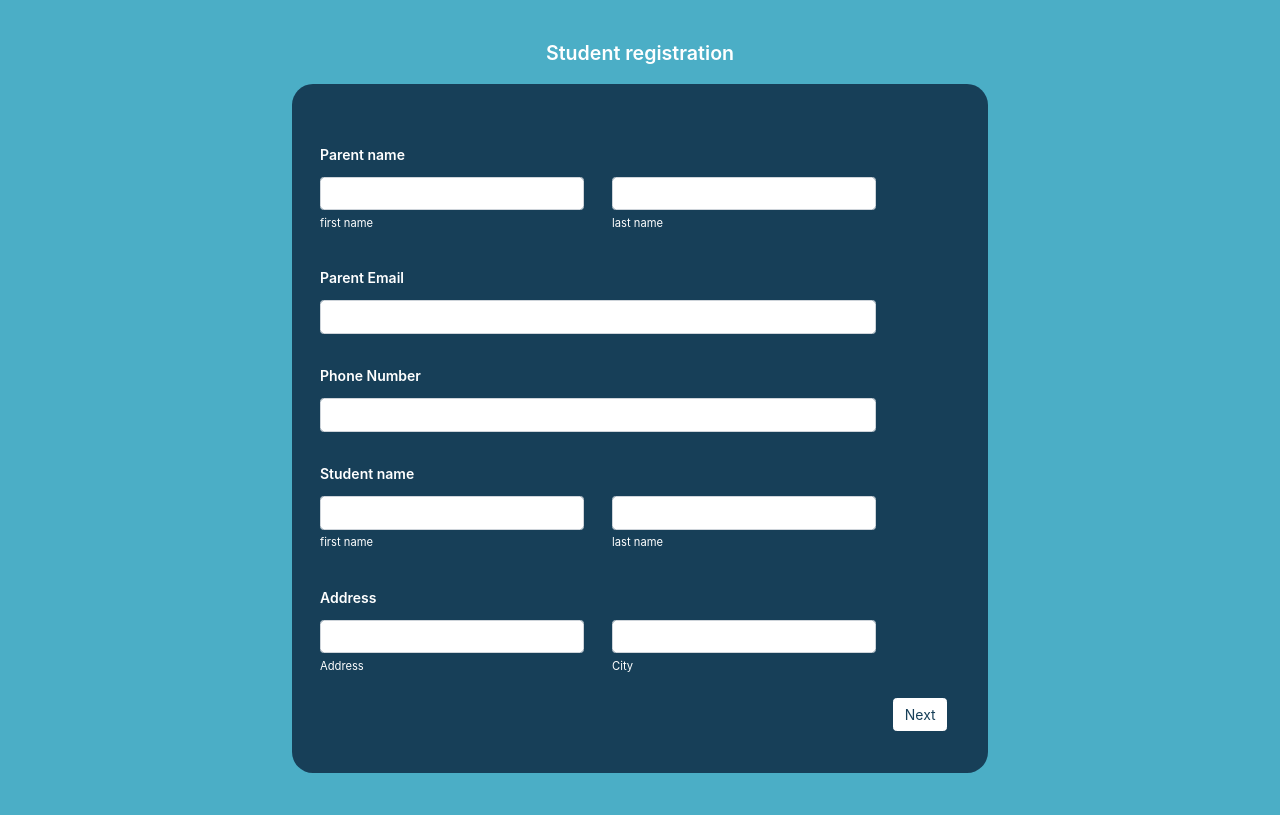
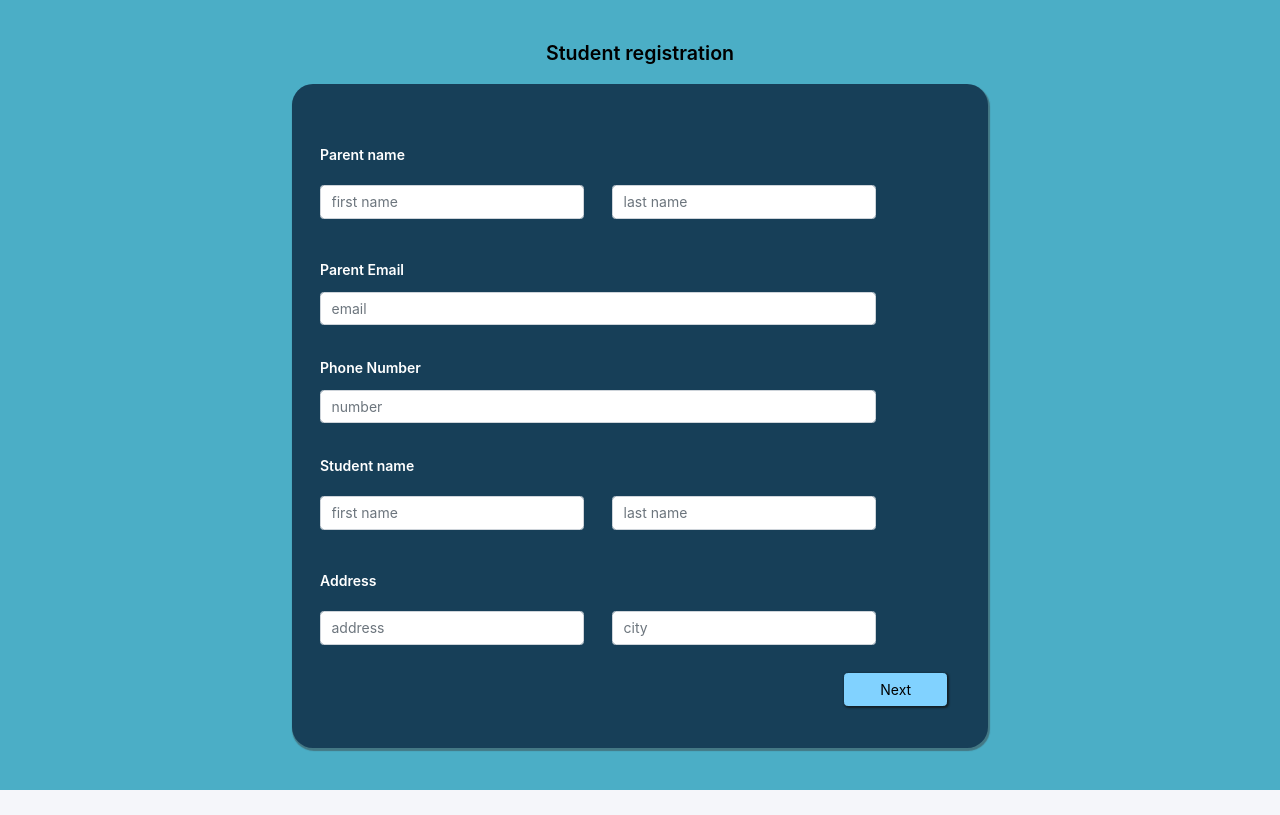
Before and after one commit to locksiDesmond/sma, a React (Create React App) app: page /register in a window 1280 px wide. Built offline with nearby package versions, Linux system fonts and the light colour scheme.

Commit message:
Adjusted ui

```diff
--- a/src/App.css
+++ b/src/App.css
@@ -4,6 +4,7 @@ body {
   padding: 0;
   font-size: 14px;
   color: #fff;
+  background-color: #f5f6fa;
 }
 input {
   margin: 0;
@@ -131,9 +132,10 @@ button {
 .form-with-label {
   flex-direction: column-reverse;
   display: flex;
+  margin: 0.6rem 0;
 }
 .form-with-label > label {
-  display: block;
+  display: none;
   font-size: 0.8rem;
   margin: 0.4rem 0;
 }
@@ -215,6 +217,8 @@ button {
 }
 .button-div .left {
   margin-left: auto;
+  padding: 0.375rem 2.5rem !important;
+  box-shadow: 1px 1px 2px 1px #142027;
 }
 .btn-group-lg > .btn {
   padding: 0.5rem 1rem;
@@ -223,9 +227,9 @@ button {
   border-radius: 0.3rem;
 }
 .btn-light-blue {
-  color: #173f58;
-  background-color: #ffff;
-  border-color: #fff;
+  color: #000;
+  background-color: #81d2ff;
+  border-color: #81d2ff;
 }
 .btn-lg {
   padding: 0.5rem 8rem;
@@ -234,9 +238,9 @@ button {
   border-radius: 0.3rem;
 }
 .btn-light-blue:hover {
-  color: #fff;
-  background-color: #81d2ff;
-  border-color: #81d2ff;
+  color: #173f58;
+  background-color: #ffff;
+  border-color: #fff;
 }
 
 .btn-light-blue:focus,
--- a/src/components/CourseRegister/CourseRegister.js
+++ b/src/components/CourseRegister/CourseRegister.js
@@ -1,8 +1,8 @@
 import React, { useState, useEffect } from "react";
 import Sma from "./../../layout/Sma";
-import SelectClass from "../hooks/SelectClass";
-import SelectSubjects from "./../hooks/SelectSubjects";
-import SelectDepartment from "./../hooks/SelectDepartment";
+import SelectClass from "../SelectForms/SelectClass";
+import SelectSubjects from "./../SelectForms/SelectSubjects";
+import SelectDepartment from "./../SelectForms/SelectDepartment";
 import { useLocation, useHistory } from "react-router";
 import { css } from "@emotion/core";
 import ClipLoader from "react-spinners/ClipLoader";
--- a/src/components/StudentRegister/StudentRegister.js
+++ b/src/components/StudentRegister/StudentRegister.js
@@ -91,6 +91,7 @@ export default function StudentRegister() {
                 }
                 type="name"
                 className="form-control "
+                placeholder="first name"
                 name="parent-firstname"
               />
               <label htmlFor="parent-firstname"> first name</label>
@@ -99,6 +100,7 @@ export default function StudentRegister() {
               <input
                 type="name"
                 className="form-control"
+                placeholder="last name"
                 name="parent-lastname"
                 value={parentName.lastname}
                 onChange={(e) =>
@@ -117,6 +119,7 @@ export default function StudentRegister() {
           <input
             className="form-control"
             type="email"
+            placeholder="email"
             value={email}
             onChange={(e) => setEmail(e.currentTarget.value)}
           />
@@ -126,6 +129,7 @@ export default function StudentRegister() {
           <input
             className="form-control"
             type="number"
+            placeholder="number"
             value={phoneNumber}
             onChange={(e) => setPhoneNumber(e.currentTarget.value)}
           />
@@ -138,6 +142,7 @@ export default function StudentRegister() {
                 type="name"
                 className="form-control "
                 name="student-firstname"
+                placeholder="first name"
                 value={studentName.firstname}
                 onChange={(e) =>
                   setStudentName({
@@ -153,6 +158,7 @@ export default function StudentRegister() {
                 type="name"
                 className="form-control"
                 name="student-lastname"
+                placeholder="last name"
                 value={studentName.lastname}
                 onChange={(e) =>
                   setStudentName({
@@ -173,6 +179,7 @@ export default function StudentRegister() {
                 type="name"
                 className="form-control "
                 name="address-address"
+                placeholder="address"
                 value={address.address}
                 onChange={(e) =>
                   setAddress({ ...address, address: e.currentTarget.value })
@@ -185,6 +192,7 @@ export default function StudentRegister() {
                 type="name"
                 className="form-control"
                 name="address-city"
+                placeholder="city"
                 value={address.city}
                 onChange={(e) =>
                   setAddress({ ...address, city: e.currentTarget.value })
--- a/src/layout/Sma.js
+++ b/src/layout/Sma.js
@@ -5,7 +5,7 @@ export default function Sma(props) {
   return (
     <div className="App">
       <div className="register">
-        <p>{props.title}</p>
+        <p style={{ color: "#000" }}>{props.title}</p>
         <div className="register-div">{props.children}</div>
       </div>
     </div>
--- a/src/layout/sma.css
+++ b/src/layout/sma.css
@@ -16,6 +16,7 @@
   border-radius: 3.4rem 0 0 0;
   padding-bottom: 4rem;
   background-color: #173f58;
+  box-shadow: 1px 2px 1px 1px #3c3c3c7a;
 }
 .register-div label {
   padding-top: 1.5rem;
```
Also changed, not shown: src/components/SelectForms/SelectClass.js (renamed from src/components/hooks/SelectClass.js), src/components/SelectForms/SelectDepartment.js (renamed from src/components/hooks/SelectDepartment.js), src/components/SelectForms/SelectSubjects.js (renamed from src/components/hooks/SelectSubjects.js).
